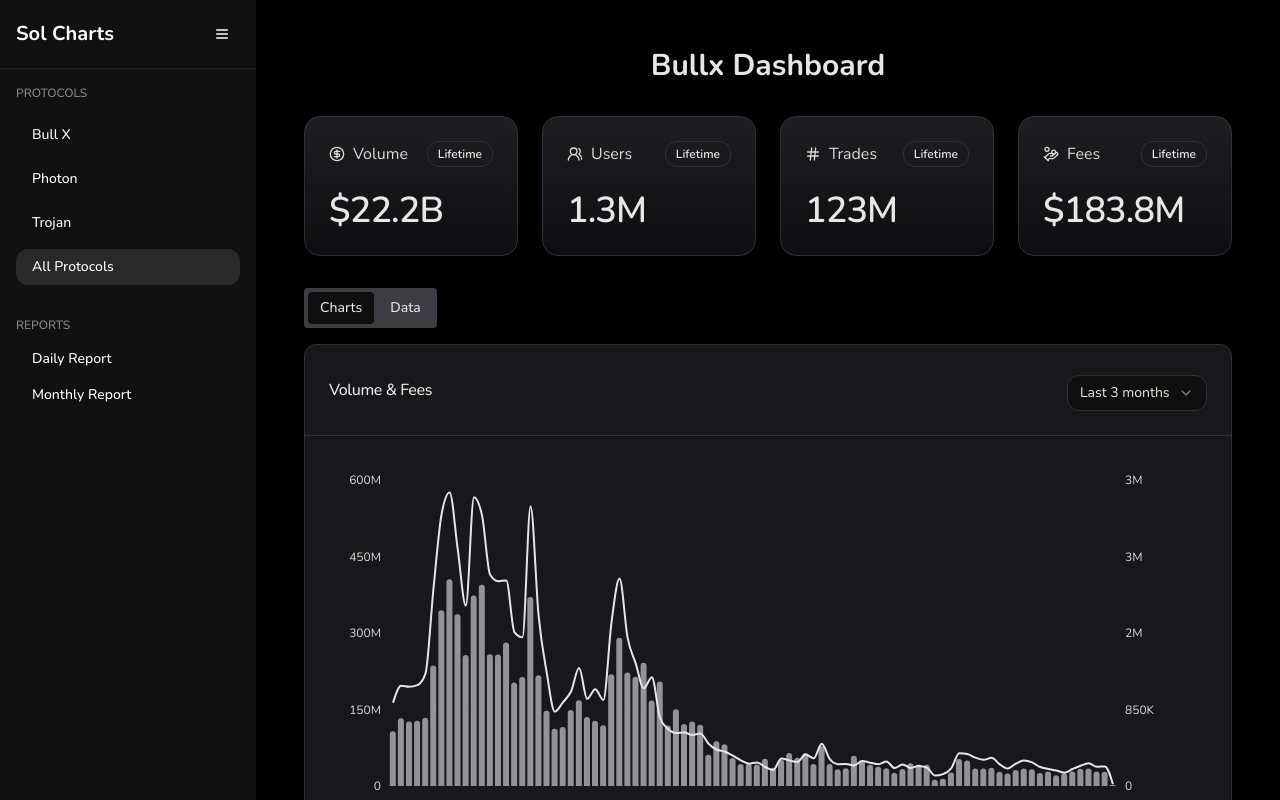
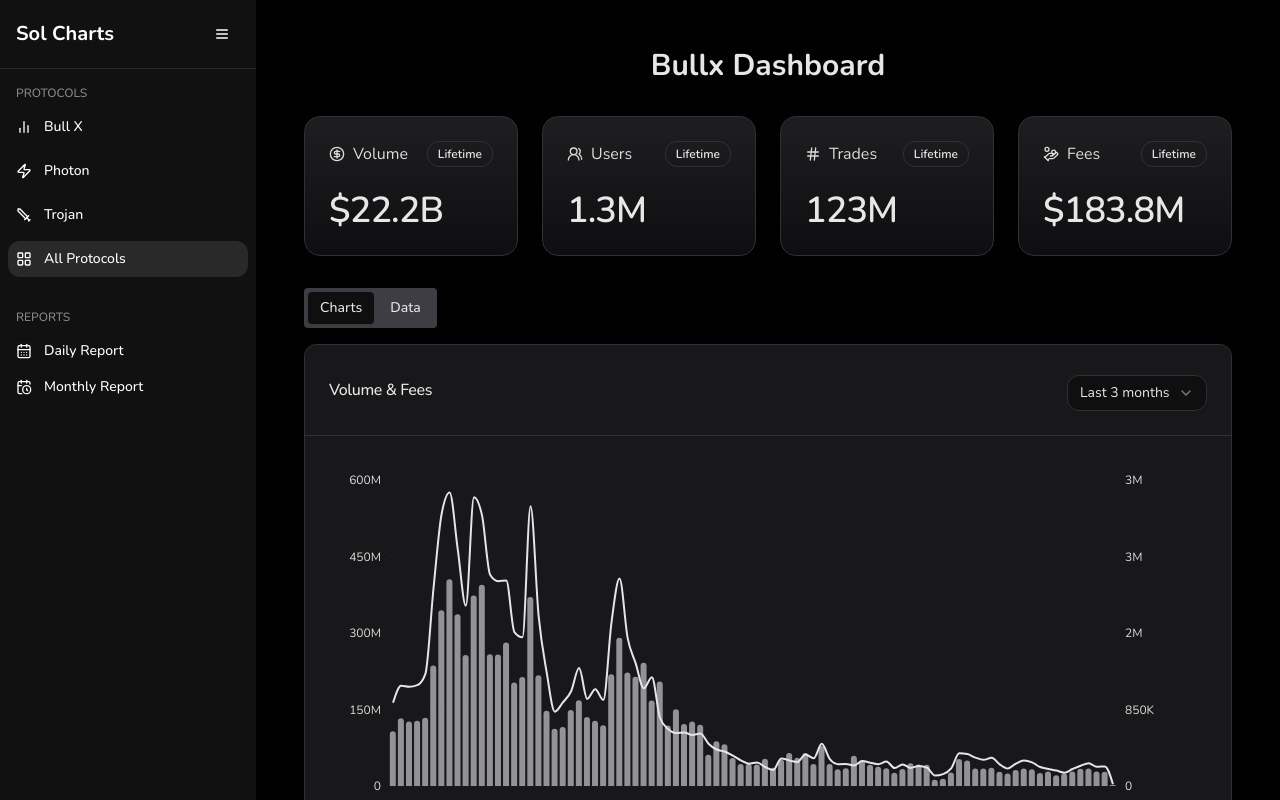
Before and after one commit to shadowbrypto/solana-dashboard, a React (Create React App) app: page / in a window 1280 px wide. Shown: the top 800 px of the page. Built offline with nearby package versions, Linux system fonts and the light colour scheme.

Commit message:
Add icons to sidebar navigation and improve collapsible layout styling

```diff
--- a/src/components/Layout.tsx
+++ b/src/components/Layout.tsx
@@ -1,15 +1,15 @@
 import { Link, Outlet, useLocation, useNavigate, useSearchParams } from 'react-router-dom';
 import { cn } from '@/lib/utils';
-import { Menu } from 'lucide-react';
+import { Menu, BarChart2, Zap, Sword, LayoutGrid, CalendarDays, CalendarClock } from 'lucide-react';
 import { Button } from './ui/button';
 import { useState, useEffect } from 'react';
 import { Separator } from './ui/separator';
 
 const protocols = [
-  { id: 'bullx', name: 'Bull X' },
-  { id: 'photon', name: 'Photon' },
-  { id: 'trojan', name: 'Trojan' },
-  { id: 'all', name: 'All Protocols' }
+  { id: 'bullx', name: 'Bull X', icon: BarChart2 },
+  { id: 'photon', name: 'Photon', icon: Zap },
+  { id: 'trojan', name: 'Trojan', icon: Sword },
+  { id: 'all', name: 'All Protocols', icon: LayoutGrid }
 ];
 
 export function Layout() {
@@ -33,7 +33,10 @@
         sidebarOpen ? "w-64" : "w-16"
       )}>
         {/* Logo and toggle */}
-        <div className="p-4 flex items-center justify-between">
+        <div className={cn(
+          "p-4 flex items-center",
+          sidebarOpen ? "justify-between" : "justify-center"
+        )}>
           {sidebarOpen && <span className="font-bold text-xl">Sol Charts</span>}
           <Button
             variant="ghost"
@@ -48,40 +51,53 @@
         <Separator className="bg-white/10" />
 
         {/* Protocol Selection */}
-        <nav className="flex-1 p-4 space-y-8">
+        <nav className="flex-1 px-2 py-4 space-y-8">
           <div className="space-y-2">
-            <h3 className="text-xs uppercase text-white/50 font-medium mb-2">Protocols</h3>
-            {protocols.map((protocol) => (
+            {sidebarOpen && <h3 className="text-xs uppercase text-white/50 font-medium mb-2 px-2">Protocols</h3>}
+            {protocols.map((protocol) => {
+              const Icon = protocol.icon;
+              return (
                 <Button
                   key={protocol.id}
                   variant="ghost"
                   className={cn(
-                  "w-full justify-start text-white hover:bg-white/10 rounded-xl",
+                    "w-full text-white hover:bg-white/10 rounded-xl flex items-center",
+                    sidebarOpen ? "justify-start px-2 gap-3" : "justify-center",
                     currentProtocol === protocol.id && "bg-white/10"
                   )}
                   onClick={() => handleProtocolChange(protocol.id)}
                 >
-                {protocol.name}
+                  <Icon className="h-4 w-4" />
+                  {sidebarOpen && protocol.name}
                 </Button>
-            ))}
+              );
+            })}
           </div>
 
           <div className="space-y-2">
-            <h3 className="text-xs uppercase text-white/50 font-medium mb-2">Reports</h3>
+            {sidebarOpen && <h3 className="text-xs uppercase text-white/50 font-medium mb-2 px-2">Reports</h3>}
             <Link to="/reports/daily">
               <Button
                 variant="ghost"
-                className="w-full justify-start text-white hover:bg-white/10 rounded-xl"
+                className={cn(
+                  "w-full text-white hover:bg-white/10 rounded-xl flex items-center",
+                  sidebarOpen ? "justify-start px-2 gap-3" : "justify-center"
+                )}
               >
-                Daily Report
+                <CalendarDays className="h-4 w-4" />
+                {sidebarOpen && 'Daily Report'}
               </Button>
             </Link>
             <Link to="/reports/monthly">
               <Button
                 variant="ghost"
-                className="w-full justify-start text-white hover:bg-white/10 rounded-xl"
+                className={cn(
+                  "w-full text-white hover:bg-white/10 rounded-xl flex items-center",
+                  sidebarOpen ? "justify-start px-2 gap-3" : "justify-center"
+                )}
               >
-                Monthly Report
+                <CalendarClock className="h-4 w-4" />
+                {sidebarOpen && 'Monthly Report'}
               </Button>
             </Link>
           </div>
```
Lines whose indentation alone changed are shown as unchanged.
